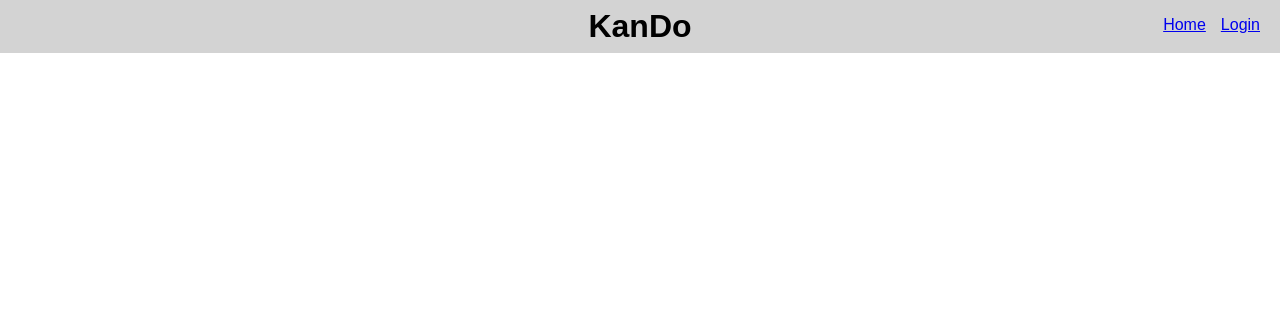
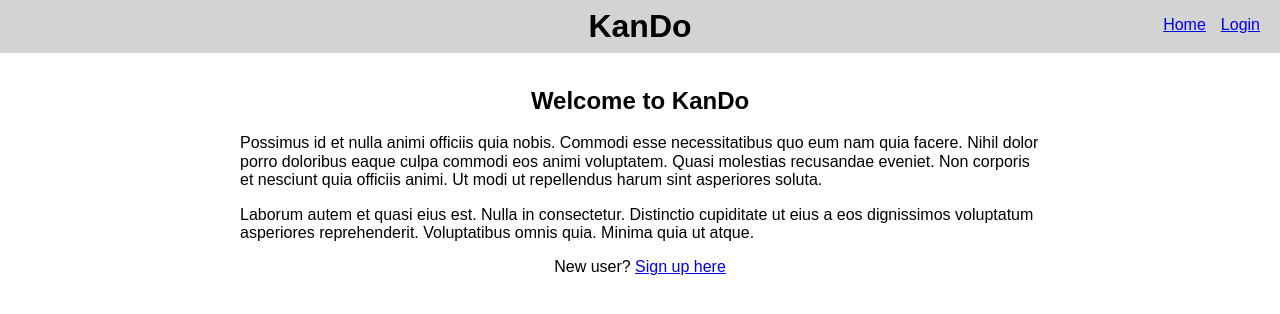
Before and after one commit to clintonowen/kando-mvp-client, a React (Create React App) app: page / in a window 1280 px wide. Shown: the top 314 px of the page. Built offline with nearby package versions, Linux system fonts and the light colour scheme.

Commit message:
Add LandingPage component

```diff
--- a/src/components/App.js
+++ b/src/components/App.js
@@ -1,12 +1,16 @@
 import React from 'react';
+import { connect } from 'react-redux';
+import { Route } from 'react-router-dom';
 
 import HeaderBar from './header-bar';
+import LandingPage from './landing-page';
 
 class App extends React.Component {
   render() {
     return (
       <div>
         <HeaderBar />
+        <Route exact path="/" component={LandingPage} />
       </div>
     );
   }
--- /dev/null
+++ b/src/components/landing-page.css
@@ -0,0 +1,15 @@
+.overview {
+  margin-left: auto;
+  margin-right: auto;
+  margin-top: 52px;
+  max-width: 800px;
+  padding: 15px;
+}
+
+.overview h2 {
+  text-align: center;
+}
+
+.signup-link {
+  text-align: center;
+}
--- /dev/null
+++ b/src/components/landing-page.js
@@ -0,0 +1,22 @@
+import React from 'react';
+import { Link } from 'react-router-dom';
+import './landing-page.css';
+
+export default function LandingPage() {
+  return (
+    <div className="overview">
+      <h2>
+        Welcome to KanDo
+      </h2>
+      <p>
+        Possimus id et nulla animi officiis quia nobis. Commodi esse necessitatibus quo eum nam quia facere. Nihil dolor porro doloribus eaque culpa commodi eos animi voluptatem. Quasi molestias recusandae eveniet. Non corporis et nesciunt quia officiis animi. Ut modi ut repellendus harum sint asperiores soluta.
+      </p>
+      <p>
+        Laborum autem et quasi eius est. Nulla in consectetur. Distinctio cupiditate ut eius a eos dignissimos voluptatum asperiores reprehenderit. Voluptatibus omnis quia. Minima quia ut atque.
+      </p>
+      <p className="signup-link">
+        New user? <Link to="/signup">Sign up here</Link>
+      </p>
+    </div>
+  );
+}
```
